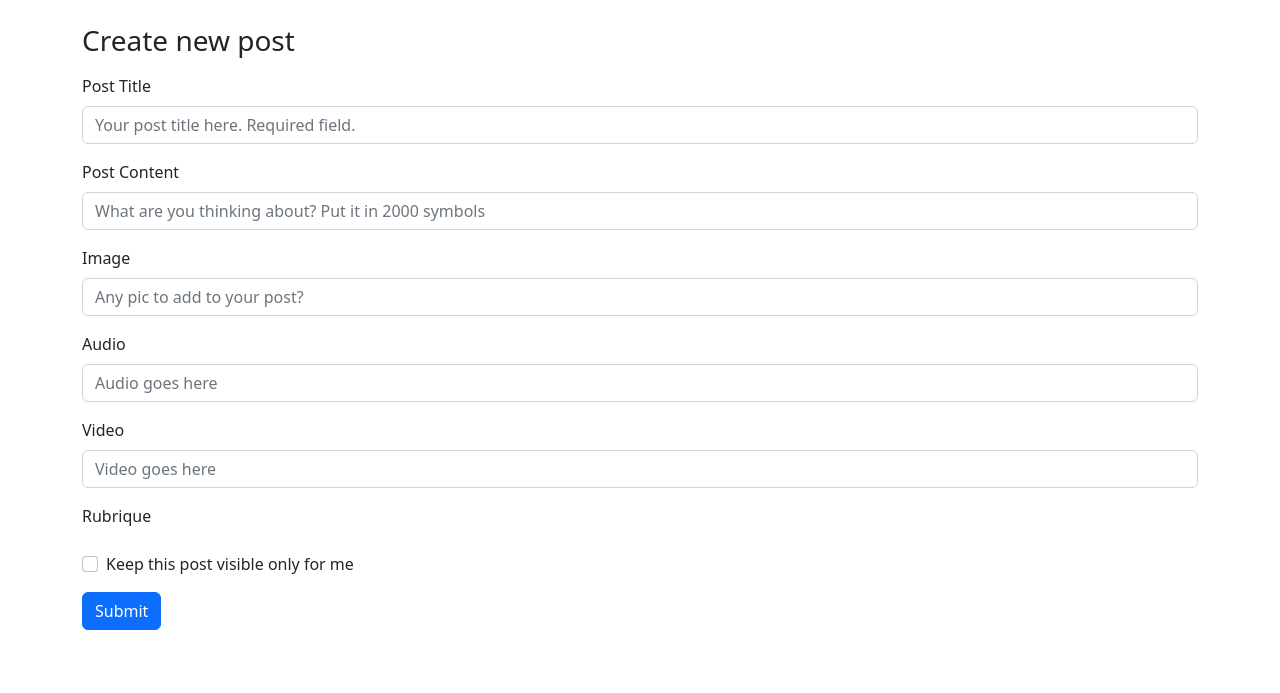
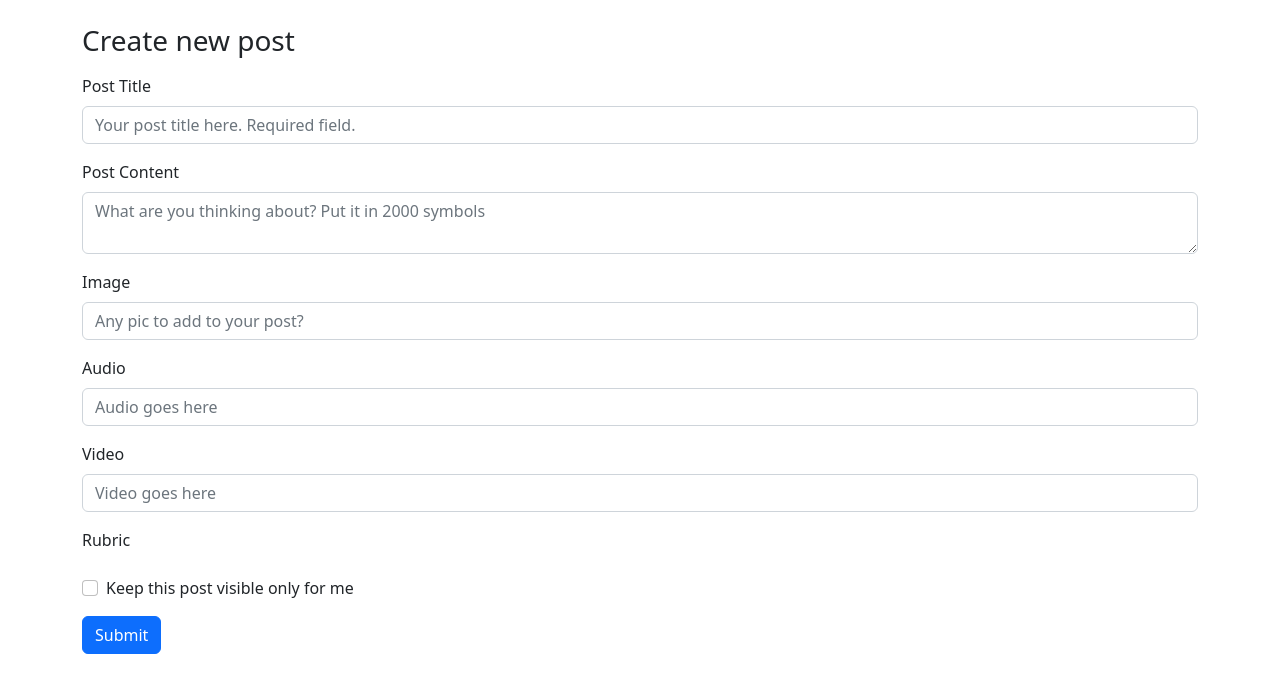
Before and after one commit to CafelatteHere/journal_app, a Django app: template journal_app/journal/templates/journal/post_create_form.html in a window 1280 px wide. Shown: the part 56-749 px from the top of the page. Run offline with Django 4.2, Linux system fonts and the light colour scheme; the template is opened without the code that fills it, so the values that code supplies are empty.

Commit message:
Edit Post Create template
- change template name to unify all template names
- change field html tag: input > textarea to display larger input field
- correct ids and names for several form fields

```diff
--- a/journal_app/journal/templates/journal/post_create_form.html
+++ b/journal_app/journal/templates/journal/post_create_form.html
@@ -18,22 +18,22 @@
         </div>
         <div class="mb-3">
           <label for="text" class="form-label">Post Content</label>
-          <input type="text" class="form-control" id="text" name="text" placeholder="What are you thinking about? Put it in 2000 symbols">
+          <textarea type="text" class="form-control" id="text" name="text" placeholder="What are you thinking about? Put it in 2000 symbols"></textarea>
         </div>
         <div class="mb-3">
-          <label for="text" class="form-label">Image</label>
-          <input type="text" class="form-control" id="text" name="text" placeholder="Any pic to add to your post?">
+          <label for="image" class="form-label">Image</label>
+          <input type="text" class="form-control" id="image" name="image" placeholder="Any pic to add to your post?">
         </div>
         <div class="mb-3">
-          <label for="text" class="form-label">Audio</label>
-          <input type="text" class="form-control" id="text" name="text" placeholder="Audio goes here">
+          <label for="audio" class="form-label">Audio</label>
+          <input type="text" class="form-control" id="audio" name="audio" placeholder="Audio goes here">
         </div>
         <div class="mb-3">
-          <label for="text" class="form-label">Video</label>
-          <input type="text" class="form-control" id="text" name="text" placeholder="Video goes here">
+          <label for="video" class="form-label">Video</label>
+          <input type="text" class="form-control" id="video" name="video" placeholder="Video goes here">
         </div>
         <div class="mb-3">
-          <label for="text" class="form-label">Rubrique</label>
+          <label for="rubric" class="form-label">Rubric</label>
         </br>
           {% for rubric in rubric_choices %}
 
--- a/journal_app/journal/views.py
+++ b/journal_app/journal/views.py
@@ -37,7 +37,7 @@ def create_post(request):
     return redirect(posts_list)
 
 
-  return render(request, 'journal/post_form.html', context=context)
+  return render(request, 'journal/post_create_form.html', context=context)
 
 class PostUpdateView(UpdateView):
   model = Post
```
